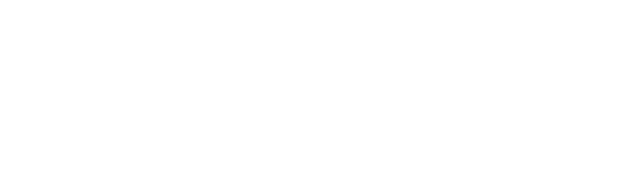
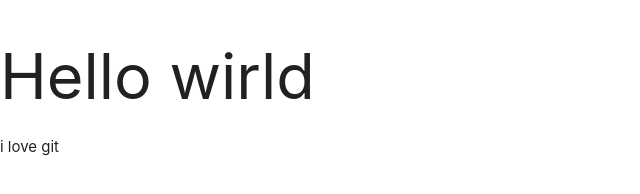
Before and after one commit to Nimafd8/Test1, a plain HTML site: page assets/index.html in a window 1280 px wide. Shown: the whole page, without its empty margins (0-640 px from the left). Drawn offline with Linux system fonts and the light colour scheme.

Commit message:
4th commit

```diff
--- a/assets/index.html
+++ b/assets/index.html
@@ -9,8 +9,9 @@
 </head>
 <body>
 
+    <h1>Hello wirld</h1>
 
-
+    <p>i love git</p>
 
 
 
```
